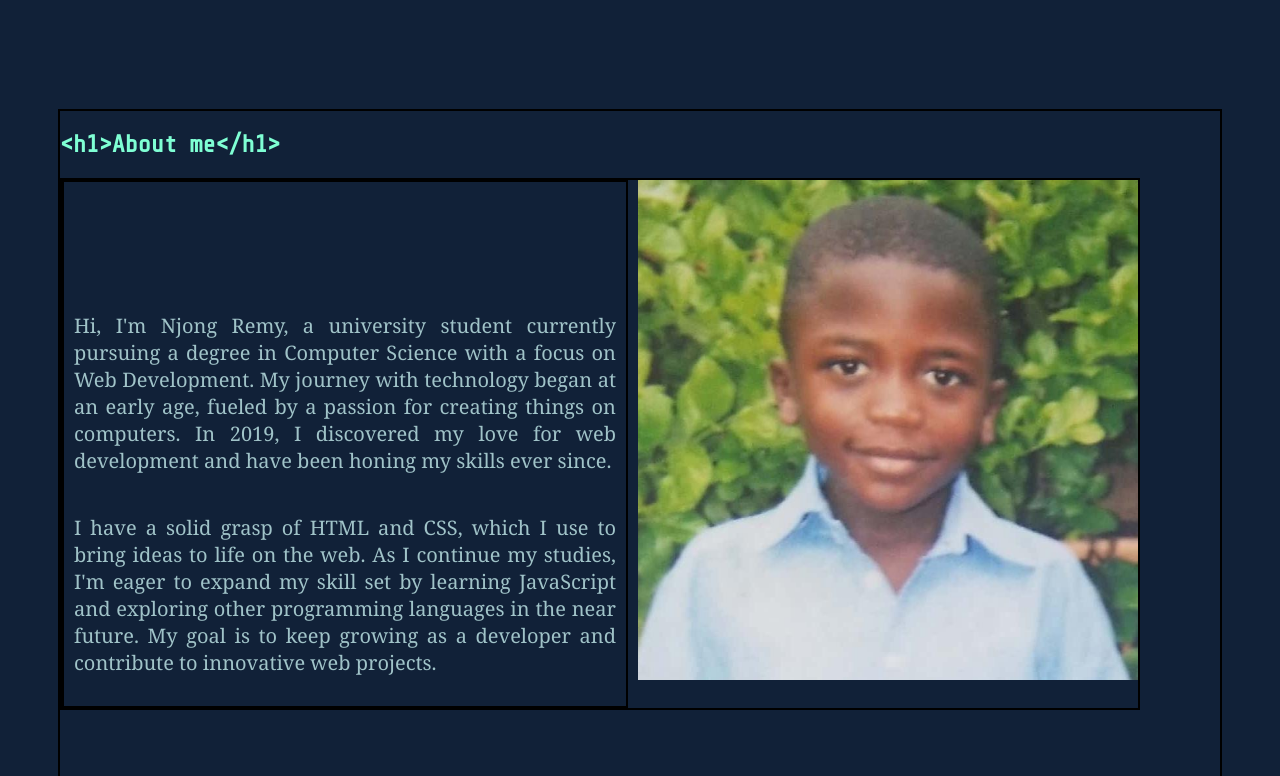
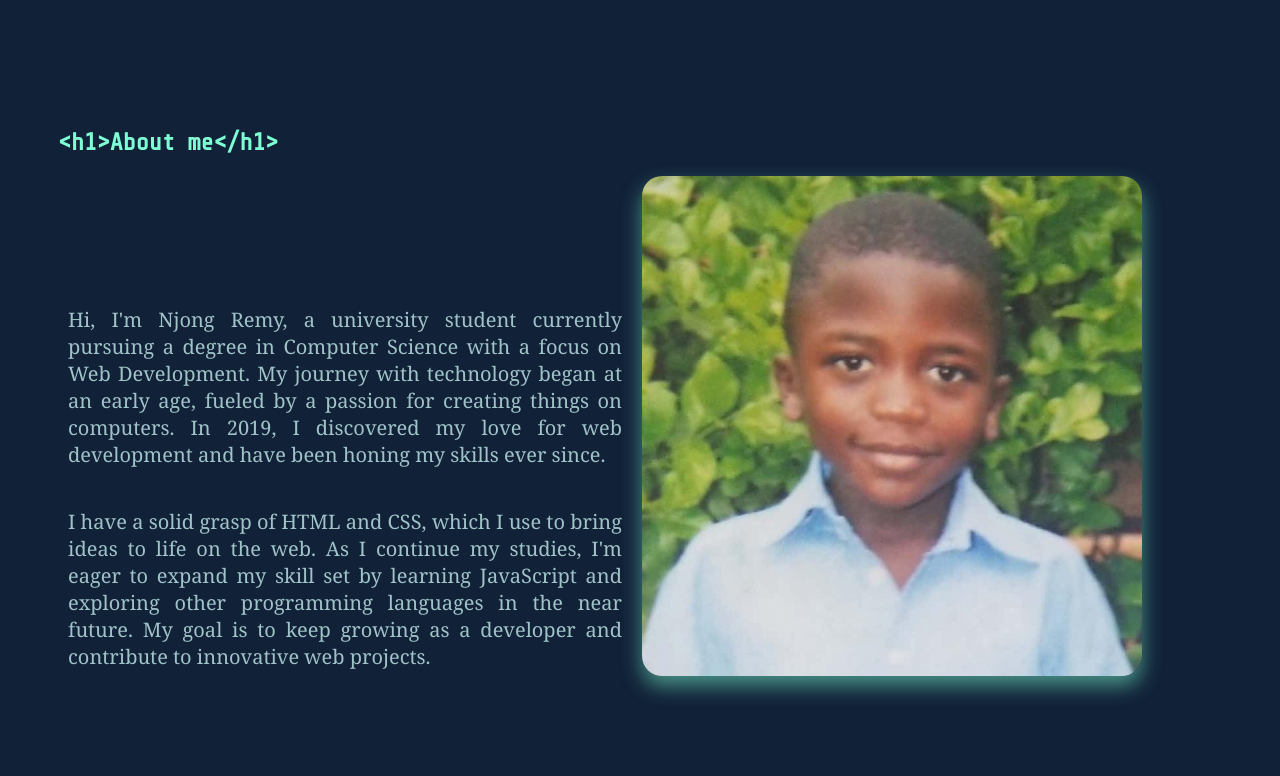
Before and after one commit to reyschwartz19/Portfolio, a plain HTML site: page my-portfolio.html in a window 1280 px wide. Shown: the part 644-1420 px from the top of the page. Drawn offline with nearby package versions, Linux system fonts and the light colour scheme.

Commit message:
more styling

```diff
--- a/my-portfolio.css
+++ b/my-portfolio.css
@@ -79,13 +79,13 @@ body{
 #about{
   height: 720px;
   width: 100%;
-  border: 2px solid black;
+
 
 }
 .about-info{
   display: flex;
   gap: 10px;
-  border: 2px solid black;
+
   margin-right: 80px;
 }
 .heading{
@@ -93,14 +93,21 @@ body{
   color: #7FFFD4;
 }
 .about-text{
-  border: 2px solid black;
+
   text-align: justify;
   padding-top: 100px;
 }
 .pfp{
   width: 500px;
   height: 500px;
+  box-shadow: 0 10px 20px rgba(127, 255, 212, 0.5);
+  border-radius: 20px;
 
+}
+.pfp:hover{
+  transform: translateY(-20px);
+  transform: translateX(-10px);
+  box-shadow: 0 10px 20px rgba(127, 255, 212, 1) ;
 }
 .project-image{
   width: 400px;
```
